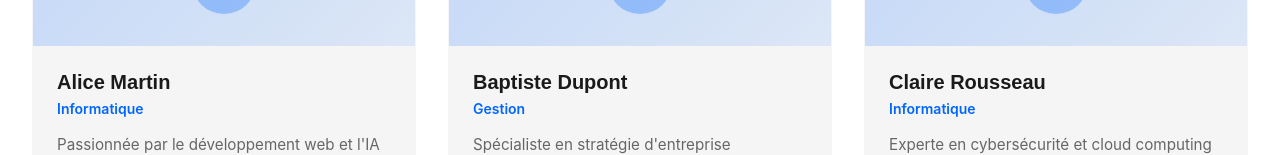
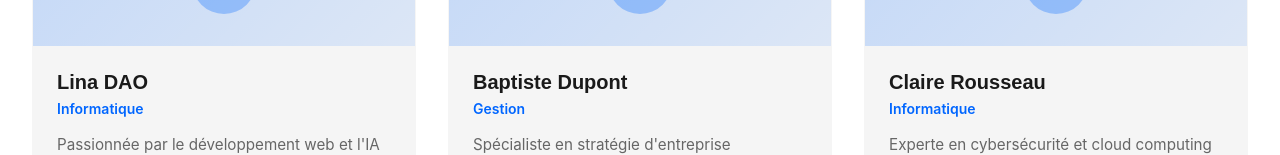
Before and after one commit to Severin-Dembele/ci_cd, a React (Vite) app: page /etudiants in a window 1280 px wide. Shown: the part 648-803 px from the top of the page. Built offline with nearby package versions, Linux system fonts and the light colour scheme.

Commit message:
Ajout des informatiom de Lina DAO

```diff
--- a/src/pages/Etudiants.tsx
+++ b/src/pages/Etudiants.tsx
@@ -15,11 +15,11 @@ interface Student {
 const STUDENTS: Student[] = [
   {
     id: 1,
-    name: 'Alice Martin',
+    name: 'Lina DAO',
     specialization: 'Informatique',
     bio: 'Passionnée par le développement web et l\'IA',
-    email: 'alice.martin@example.com',
-    linkedin: 'linkedin.com/in/alice-martin',
+    email: 'Lina.DAO@example.com',
+    linkedin: 'linkedin.com/in/lina-dao',
   },
   {
     id: 2,
```
